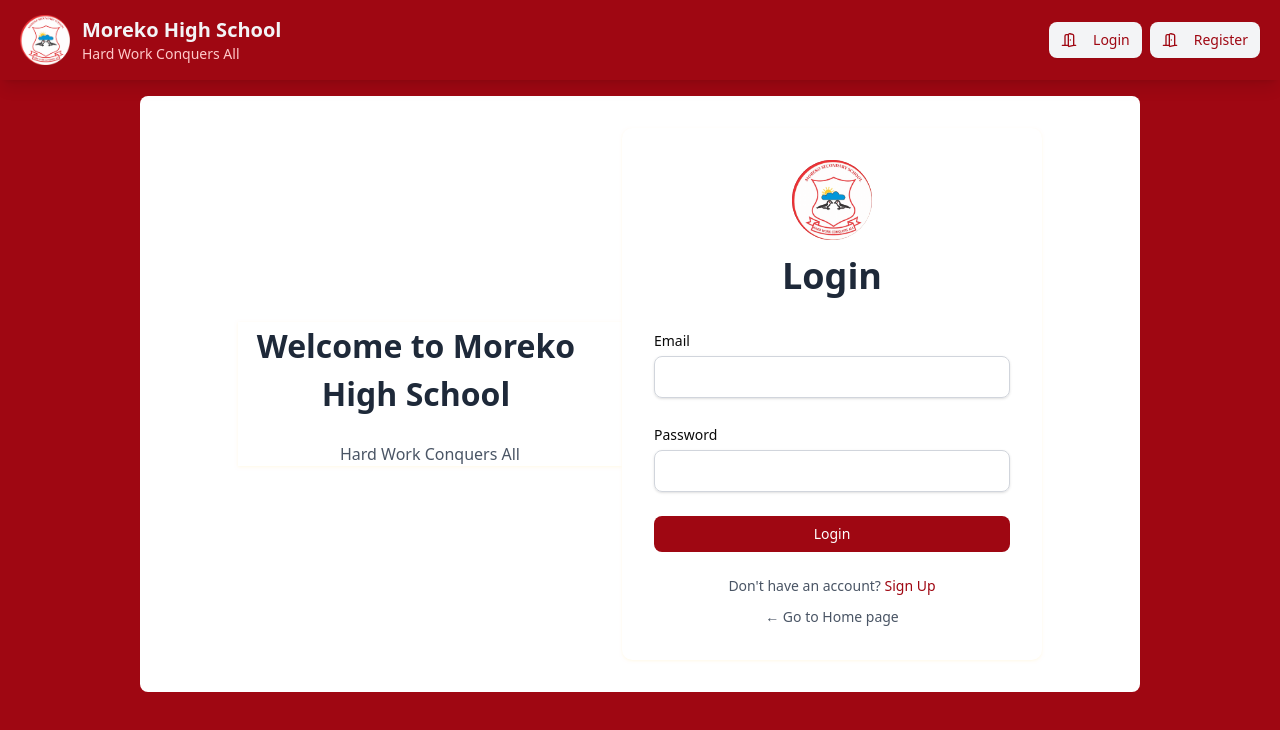
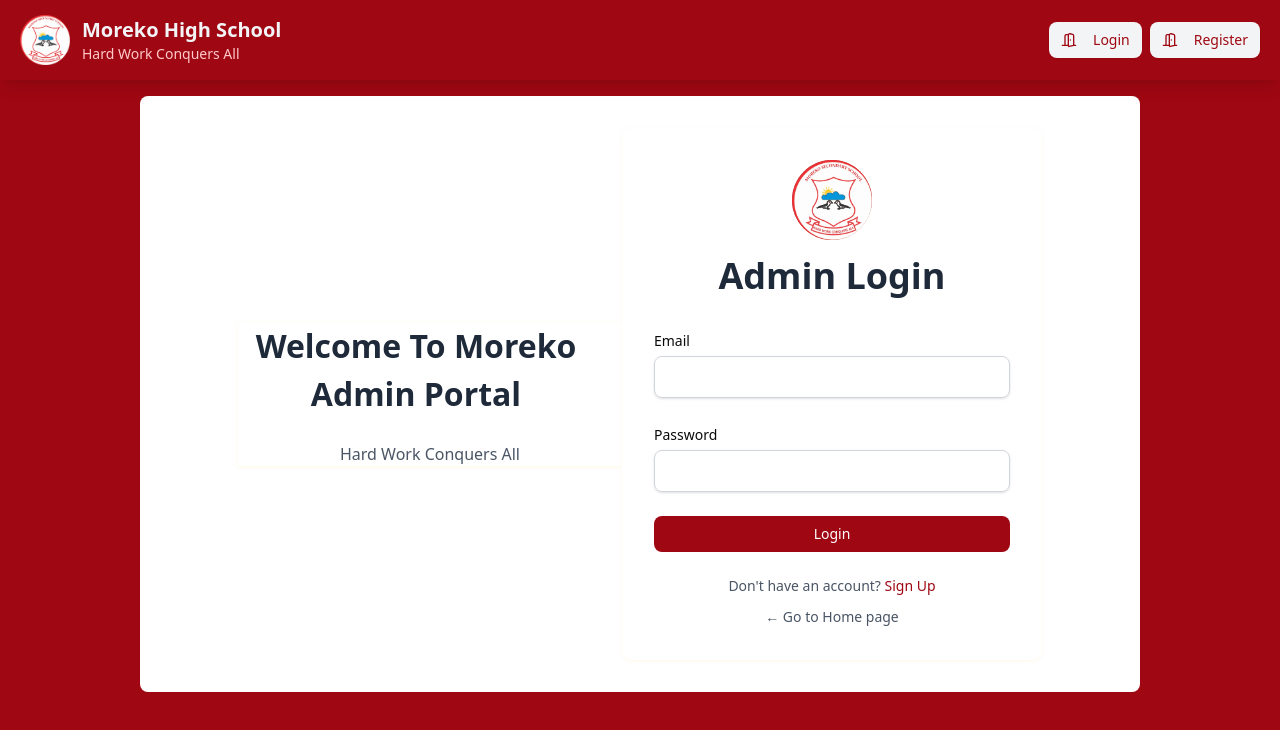
Before and after one commit to Osmond-Matsela/Admin-Moreko, a Next.js app: page /login in a window 1280 px wide. Shown: the top 730 px of the page. Built offline with nearby package versions, Linux system fonts and the light colour scheme; no server answers; the database is empty.

Commit message:
content update

```diff
--- a/src/components/HomePage/Login.tsx
+++ b/src/components/HomePage/Login.tsx
@@ -57,7 +57,7 @@ const Login = () => {
       <div className={`p-8 bg-white flex items-center justify-center h-fit mt-20 rounded-md ${styles.login}`}>
         <Card className={`rounded-none max-w-sm flex flex-col space-x-7 ${styles.card}`}>
         <h1 className="font-bold text-gray-800 mb-4 text-center">
-          Welcome to Moreko High School
+          Welcome To Moreko Admin Portal
         </h1>
         <p className="text-gray-600 mt-2 text-center">Hard Work Conquers All</p>
       </Card>
@@ -67,7 +67,7 @@ const Login = () => {
            <Image src={"/images/logo.png"} width={100} height={100} alt='LOGO'/>
           </div>
           <h1 className="text-4xl font-bold text-gray-800">
-            Login
+            Admin Login
           </h1>
 
         </div>
```
